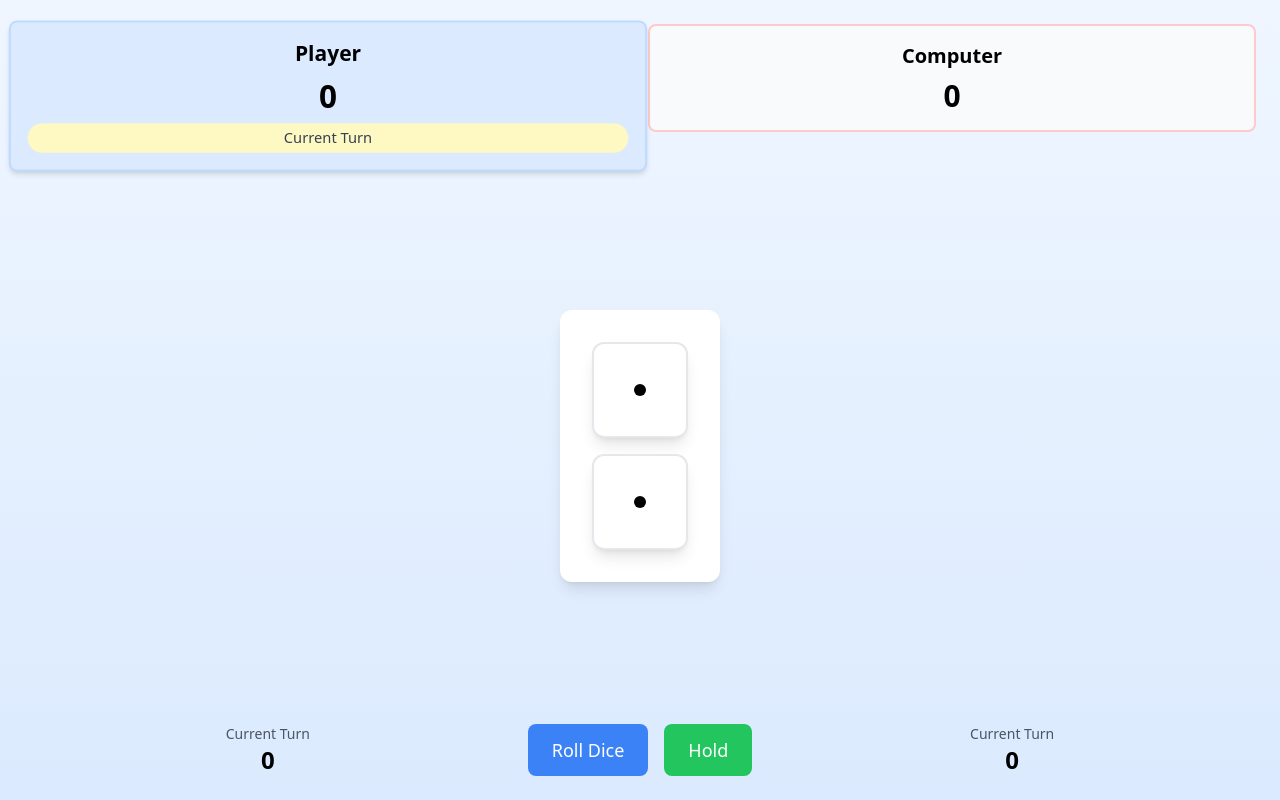
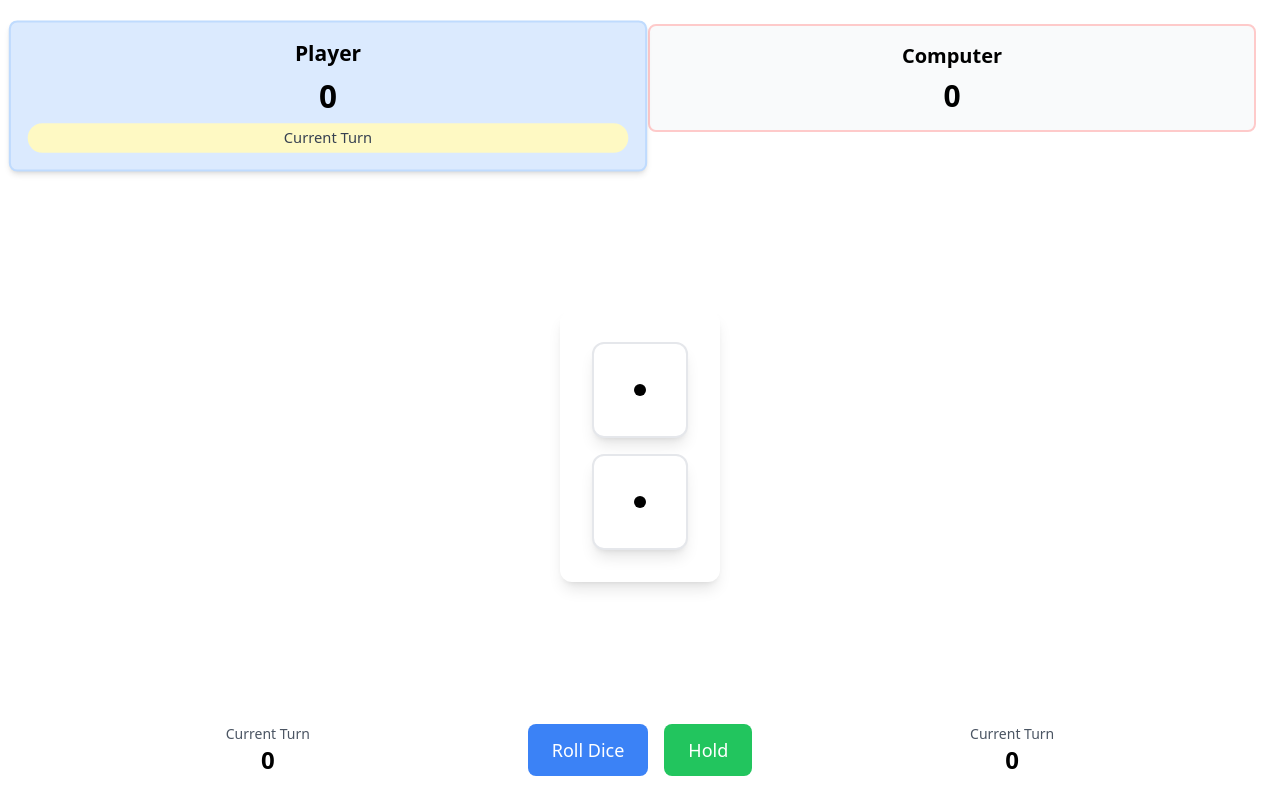
Before and after one commit to mmorris515/pig-game-new, a React (Vite) app: page / in a window 1280 px wide. Built offline with nearby package versions, Linux system fonts and the light colour scheme; a web font is replaced by a local one.

Commit message:
Change background color

```diff
--- a/src/pages/Game/Game.tsx
+++ b/src/pages/Game/Game.tsx
@@ -37,7 +37,7 @@
   };
 
   return (
-    <div className="min-h-screen bg-gradient-to-b from-blue-50 to-blue-100">
+    <div className="min-h-screen bg-gradient-to-b from-gray-20 to-gray-100">
       <div className="h-screen flex flex-col p-4 sm:p-6">
         {gameOver ? (
           <div className="flex-grow flex items-center justify-center">
```
